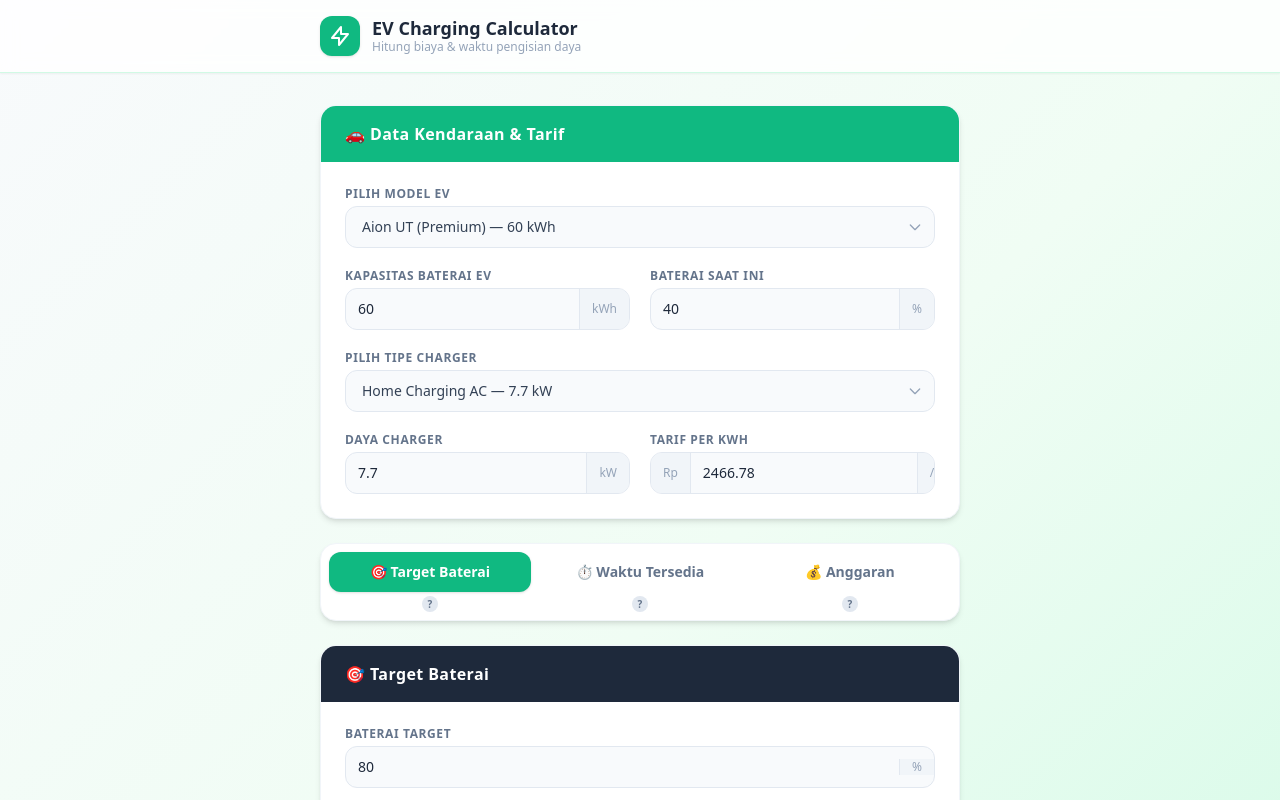
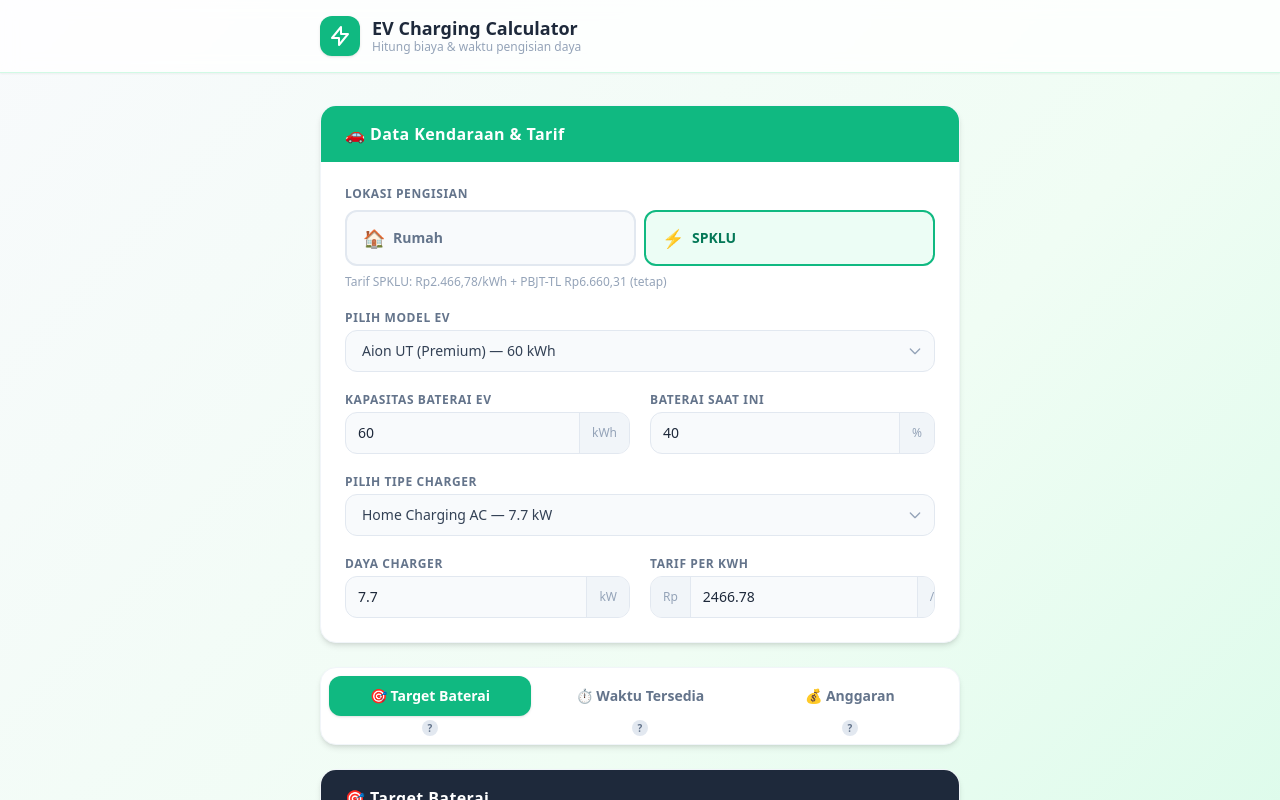
Before and after one commit to rendicahya/kwh-ev, a Svelte app: page / in a window 1280 px wide. Shown: the top 800 px of the page. Built offline with nearby package versions, Linux system fonts and the light colour scheme.

Commit message:
Added home/SPKLU option

```diff
--- a/src/App.svelte
+++ b/src/App.svelte
@@ -6,6 +6,7 @@
   import ModeTime from './components/ModeTime.svelte';
   import ModeBudget from './components/ModeBudget.svelte';
   import Tooltip from './components/Tooltip.svelte';
+  import { SPKLU_TARIFF, PBJT_TL, HOME_TARIFFS } from './lib/constants.js';
 
   let activeTab = 'target';
 
@@ -17,11 +18,13 @@
   let availableHours   = DEFAULTS.availableHours;
   let availableMinutes = DEFAULTS.availableMinutes;
   let budget           = DEFAULTS.budget;
+  let location = 'spklu';   // 'home' | 'spklu'
 
   $: shared      = validateShared({ batteryCapacity, chargerPower, currentBattery, tariffPerKwh });
   $: sharedValid = Object.values(shared).every(e => e === '');
   $: targetBatteryError = validateTarget({ targetBattery, currentBattery });
   $: timeErrors  = validateTime({ availableHours, availableMinutes });
+  $: activePBJT = location === 'spklu' ? PBJT_TL : 0;
 
   const tabs = [
     {
@@ -64,6 +67,7 @@
 
     <SharedInputs
       bind:batteryCapacity bind:currentBattery bind:tariffPerKwh bind:chargerPower
+      bind:location
       batteryCapacityError={shared.batteryCapacityError}
       chargerPowerError={shared.chargerPowerError}
       currentBatteryError={shared.currentBatteryError}
@@ -97,6 +101,7 @@
           <ModeTarget
             {batteryCapacity} {currentBattery} {chargerPower} {tariffPerKwh}
             bind:targetBattery {targetBatteryError} {sharedValid}
+            PBJT_TL={activePBJT}
           />
         {:else if activeTab === 'time'}
           <ModeTime
@@ -106,12 +111,14 @@
             availableMinutesError={timeErrors.availableMinutesError}
             timeError={timeErrors.timeError}
             {sharedValid}
+            PBJT_TL={activePBJT}
           />
         {:else if activeTab === 'budget'}
           <ModeBudget
             {batteryCapacity} {currentBattery} {chargerPower} {tariffPerKwh}
             bind:budget
             {sharedValid}
+            PBJT_TL={activePBJT}
           />
         {/if}
       </div>
--- a/src/components/ModeBudget.svelte
+++ b/src/components/ModeBudget.svelte
@@ -3,12 +3,12 @@
   import { validateBudget } from '../lib/validation.js';
   import ProgressBar from './ProgressBar.svelte';
   import ResultCard from './ResultCard.svelte';
-  import { PBJT_TL } from '../lib/constants.js';
   import { calcBudget, formatRupiah } from '../lib/calc.js';
 
   export let batteryCapacity, currentBattery, chargerPower, tariffPerKwh;
   export let budget;
   export let sharedValid;
+  export let PBJT_TL;
 
   $: budgetError = validateBudget({ budget, PBJT_TL });
   $: result = !budgetError ? calcBudget({ budget, tariffPerKwh, chargerPower, batteryCapacity, currentBattery, PBJT_TL }) : null;
--- a/src/components/ModeTarget.svelte
+++ b/src/components/ModeTarget.svelte
@@ -2,12 +2,12 @@
   import { clamp } from '../lib/validation.js';
   import ProgressBar from './ProgressBar.svelte';
   import ResultCard from './ResultCard.svelte';
-  import { PBJT_TL } from '../lib/constants.js';
   import { calcTarget } from '../lib/calc.js';
 
   export let batteryCapacity, currentBattery, chargerPower, tariffPerKwh;
   export let targetBattery, targetBatteryError;
   export let sharedValid;
+  export let PBJT_TL;
 
   $: result = calcTarget({ batteryCapacity, currentBattery, targetBattery, chargerPower, tariffPerKwh, PBJT_TL });
   $: showResult = sharedValid && !targetBatteryError && result.energyNeeded > 0;
--- a/src/components/ModeTime.svelte
+++ b/src/components/ModeTime.svelte
@@ -2,13 +2,13 @@
   import { clamp } from '../lib/validation.js';
   import ProgressBar from './ProgressBar.svelte';
   import ResultCard from './ResultCard.svelte';
-  import { PBJT_TL } from '../lib/constants.js';
   import { calcTime } from '../lib/calc.js';
 
   export let batteryCapacity, currentBattery, chargerPower, tariffPerKwh;
   export let availableHours, availableMinutes;
   export let availableHoursError, availableMinutesError, timeError;
   export let sharedValid;
+  export let PBJT_TL;
 
   $: result = calcTime({ batteryCapacity, currentBattery, chargerPower, availableHours, availableMinutes, tariffPerKwh, PBJT_TL });
   $: showResult = sharedValid && !timeError && !availableHoursError && !availableMinutesError && (availableHours > 0 || availableMinutes > 0);
--- a/src/components/ResultCard.svelte
+++ b/src/components/ResultCard.svelte
@@ -43,10 +43,12 @@
       <span class="text-sm text-slate-600">Biaya Energi × {formatRupiah(tariffPerKwh)}</span>
       <span class="text-sm font-semibold text-slate-700">{formatRupiah(energyCost)}</span>
     </div>
+    {#if PBJT_TL > 0}
     <div class="flex justify-between items-center">
       <span class="text-sm text-slate-600">PBJT-TL (tetap)</span>
       <span class="text-sm font-semibold text-slate-700">{formatRupiah(PBJT_TL)}</span>
     </div>
+    {/if}
     <div class="border-t border-slate-200 pt-3 flex justify-between items-center">
       <span class="text-sm font-bold text-slate-800">Total Biaya</span>
       <span class="text-xl font-extrabold text-emerald-600">{formatRupiah(totalCost)}</span>
--- a/src/components/SharedInputs.svelte
+++ b/src/components/SharedInputs.svelte
@@ -1,12 +1,30 @@
 <script>
   import { clamp } from '../lib/validation.js';
-  import { EV_PRESETS, CHARGER_PRESETS } from '../lib/constants.js';
+  import { EV_PRESETS, CHARGER_PRESETS, HOME_TARIFFS, SPKLU_TARIFF, PBJT_TL } from '../lib/constants.js';
 
   export let batteryCapacity, currentBattery, tariffPerKwh, chargerPower;
   export let batteryCapacityError, chargerPowerError, currentBatteryError, tariffError;
+  export let location;      // 'home' | 'spklu'
+  export let homeDaya = HOME_TARIFFS[2].label;
 
   $: selectedEV = EV_PRESETS.find(p => p.capacity === batteryCapacity)?.label ?? 'custom';
   $: selectedCharger = CHARGER_PRESETS.find(p => p.power === chargerPower)?.label ?? 'custom';
+
+  function onLocationChange(val) {
+    location = val;
+    if (val === 'spklu') {
+      tariffPerKwh = SPKLU_TARIFF;
+    } else {
+      const preset = HOME_TARIFFS.find(t => t.label === homeDaya);
+      if (preset) tariffPerKwh = preset.tariff;
+    }
+  }
+
+  function onHomeDayaChange(e) {
+    homeDaya = e.target.value;
+    const preset = HOME_TARIFFS.find(t => t.label === homeDaya);
+    if (preset) tariffPerKwh = preset.tariff;
+  }
 
   function onEVChange(e) {
     const preset = EV_PRESETS.find(p => p.label === e.target.value);
@@ -32,6 +50,57 @@
   </div>
   <div class="p-6 space-y-5">
 
+    <!-- Lokasi Pengisian -->
+    <div class="flex flex-col gap-2">
+      <p class="text-xs font-semibold text-slate-500 uppercase tracking-wider">Lokasi Pengisian</p>
+      <div class="grid grid-cols-2 gap-2">
+        <button
+          class="flex items-center gap-2 px-4 py-3 rounded-xl border-2 transition-all text-sm font-semibold
+            {location === 'home'
+              ? 'border-emerald-500 bg-emerald-50 text-emerald-700'
+              : 'border-slate-200 bg-slate-50 text-slate-500 hover:border-slate-300'}"
+          on:click={() => onLocationChange('home')}>
+          <span class="text-lg">🏠</span> Rumah
+        </button>
+        <button
+          class="flex items-center gap-2 px-4 py-3 rounded-xl border-2 transition-all text-sm font-semibold
+            {location === 'spklu'
+              ? 'border-emerald-500 bg-emerald-50 text-emerald-700'
+              : 'border-slate-200 bg-slate-50 text-slate-500 hover:border-slate-300'}"
+          on:click={() => onLocationChange('spklu')}>
+          <span class="text-lg">⚡</span> SPKLU
+        </button>
+      </div>
+
+      <!-- Info SPKLU -->
+      {#if location === 'spklu'}
+        <p class="text-xs text-slate-400">Tarif SPKLU: Rp2.466,78/kWh + PBJT-TL Rp6.660,31 (tetap)</p>
+      {/if}
+
+      <!-- Pilihan daya rumah -->
+      {#if location === 'home'}
+        <div class="flex flex-col gap-1">
+          <label for="homeDaya" class="text-xs font-semibold text-slate-500 uppercase tracking-wider">Daya Listrik Rumah</label>
+          <div class="relative">
+            <select id="homeDaya" value={homeDaya} on:change={onHomeDayaChange}
+              class="w-full appearance-none px-4 py-2.5 pr-10 text-sm text-slate-700 bg-slate-50
+                     border border-slate-200 rounded-xl outline-none
+                     focus:ring-2 focus:ring-emerald-400 cursor-pointer transition-colors">
+              {#each HOME_TARIFFS as t}
+                <option value={t.label}>{t.label} — Rp{t.tariff.toLocaleString('id-ID')}/kWh</option>
+              {/each}
+            </select>
+            <div class="pointer-events-none absolute right-3 top-1/2 -translate-y-1/2 text-slate-400">
+              <svg xmlns="http://www.w3.org/2000/svg" class="w-4 h-4" fill="none" viewBox="0 0 24 24" stroke="currentColor">
+                <path stroke-linecap="round" stroke-linejoin="round" stroke-width="2" d="M19 9l-7 7-7-7"/>
+              </svg>
+            </div>
+          </div>
+          <p class="text-xs text-slate-400">Tarif: Rp{HOME_TARIFFS.find(t => t.label === homeDaya)?.tariff.toLocaleString('id-ID')}/kWh · Tanpa PBJT-TL</p>
+        </div>
+      {/if}
+    </div>
+
     <!-- EV Preset -->
     <div class="flex flex-col gap-1">
       <label for="evPreset" class="text-xs font-semibold text-slate-500 uppercase tracking-wider">Pilih Model EV</label>
@@ -53,10 +122,8 @@
       </div>
     </div>
 
-    <!-- Input Grid -->
     <div class="grid grid-cols-1 sm:grid-cols-2 gap-5">
 
-      <!-- Kapasitas Baterai EV -->
       <div class="flex flex-col gap-1">
         <label for="batteryCapacity" class="text-xs font-semibold text-slate-500 uppercase tracking-wider">Kapasitas Baterai EV</label>
         <div class="flex items-center border {batteryCapacityError ? 'border-red-300' : 'border-slate-200'} rounded-xl overflow-hidden focus-within:ring-2 focus-within:ring-emerald-400 bg-slate-50">
@@ -68,7 +135,6 @@
         {#if batteryCapacityError}<p class="text-xs text-red-500 mt-0.5">{batteryCapacityError}</p>{/if}
       </div>
 
-      <!-- Baterai Saat Ini -->
       <div class="flex flex-col gap-1">
         <label for="currentBattery" class="text-xs font-semibold text-slate-500 uppercase tracking-wider">Baterai Saat Ini</label>
         <div class="flex items-center border {currentBatteryError ? 'border-red-300' : 'border-slate-200'} rounded-xl overflow-hidden focus-within:ring-2 focus-within:ring-emerald-400 bg-slate-50">
@@ -105,7 +171,6 @@
 
     <div class="grid grid-cols-1 sm:grid-cols-2 gap-5">
 
-      <!-- Daya Charger -->
       <div class="flex flex-col gap-1">
         <label for="chargerPower" class="text-xs font-semibold text-slate-500 uppercase tracking-wider">Daya Charger</label>
         <div class="flex items-center border {chargerPowerError ? 'border-red-300' : 'border-slate-200'} rounded-xl overflow-hidden focus-within:ring-2 focus-within:ring-emerald-400 bg-slate-50">
@@ -117,7 +182,6 @@
         {#if chargerPowerError}<p class="text-xs text-red-500 mt-0.5">{chargerPowerError}</p>{/if}
       </div>
 
-      <!-- Tarif per kWh -->
       <div class="flex flex-col gap-1">
         <label for="tariffPerKwh" class="text-xs font-semibold text-slate-500 uppercase tracking-wider">Tarif per kWh</label>
         <div class="flex items-center border {tariffError ? 'border-red-300' : 'border-slate-200'} rounded-xl overflow-hidden focus-within:ring-2 focus-within:ring-emerald-400 bg-slate-50">
--- a/src/lib/constants.js
+++ b/src/lib/constants.js
@@ -1,3 +1,4 @@
+export const SPKLU_TARIFF = 2466.78;
 export const PBJT_TL = 6660.31;
 
 export const DEFAULTS = {
@@ -56,3 +57,11 @@ export const CHARGER_PRESETS = [
   { label: 'Ultra Fast Charging DC — 200 kW', power: 200 },
   { label: 'Ultra Fast Charging DC — 350 kW', power: 350 },
 ];
+
+export const HOME_TARIFFS = [
+  { label: '900 VA', tariff: 1352 },
+  { label: '1.300 VA', tariff: 1444.7 },
+  { label: '2.200 VA', tariff: 1444.7 },
+  { label: '3.500–5.500 VA', tariff: 1699.53 },
+  { label: '6.600 VA ke atas', tariff: 1699.53 },
+];
```
